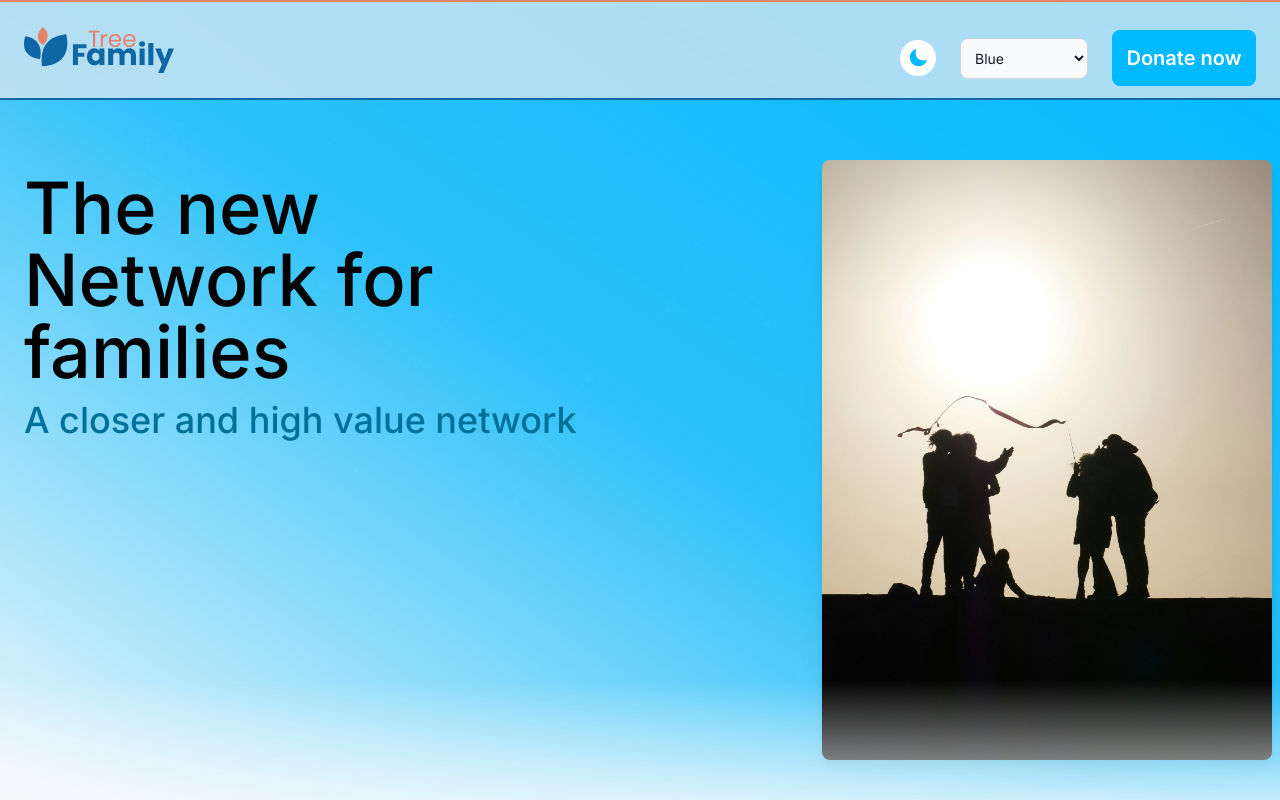
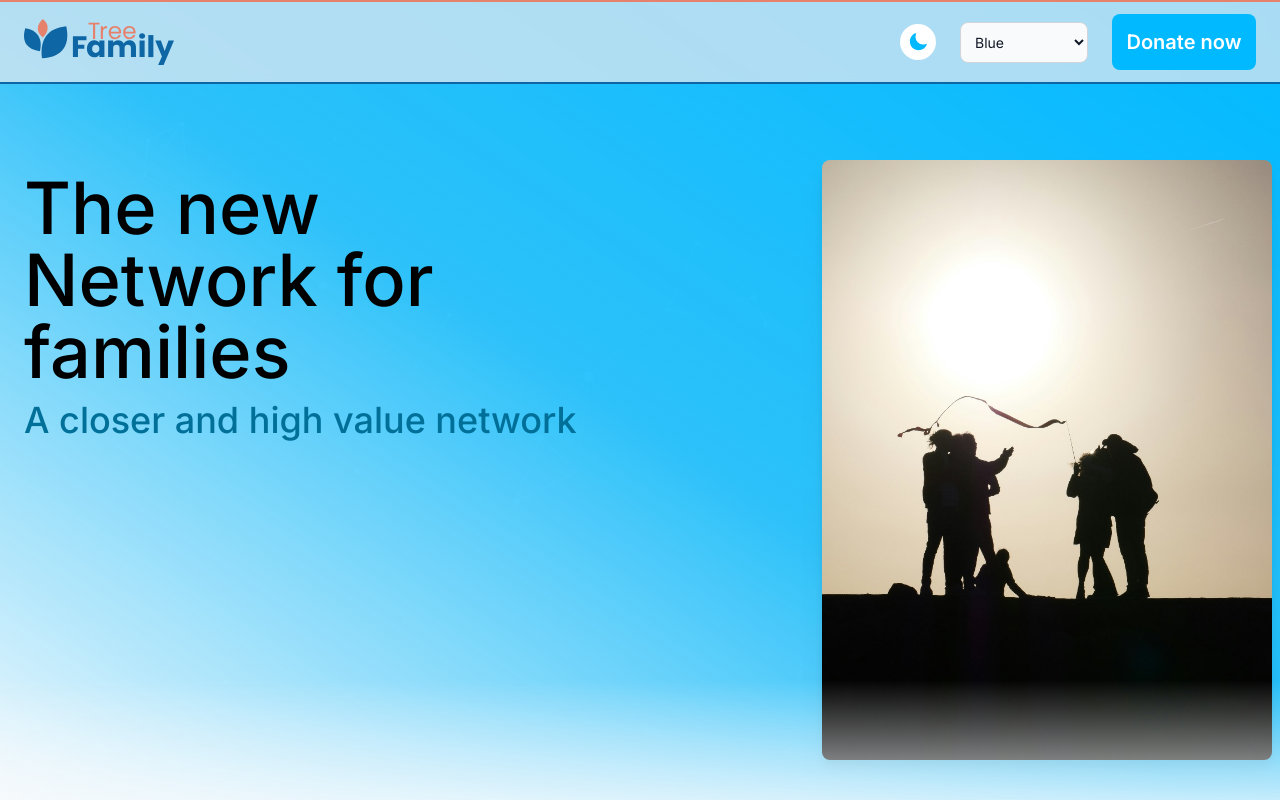
Before and after one commit to nardis9501/famdesc-landingpage, a Next.js app: page / in a window 1280 px wide. Shown: the top 800 px of the page. Built offline with nearby package versions, Linux system fonts and the light colour scheme; what @midudev/tailwind-animations would draw is missing.

Commit message:
fix: remove top margin the button container

```diff
--- a/components/Header/Header.js
+++ b/components/Header/Header.js
@@ -85,7 +85,7 @@ export default function Header(props) {
           <div
             className={`${
               !isOpenMenu ? "hidden" : ""
-            } sm:inline-flex flex flex-col sm:flex-row items-start gap-2 sm:items-center w-full md:w-auto mt-4`}
+            } sm:inline-flex flex flex-col sm:flex-row items-start gap-2 sm:items-center w-full md:w-auto mt-4 sm:mt-0`}
           >
             <DarkMode />
 
```
